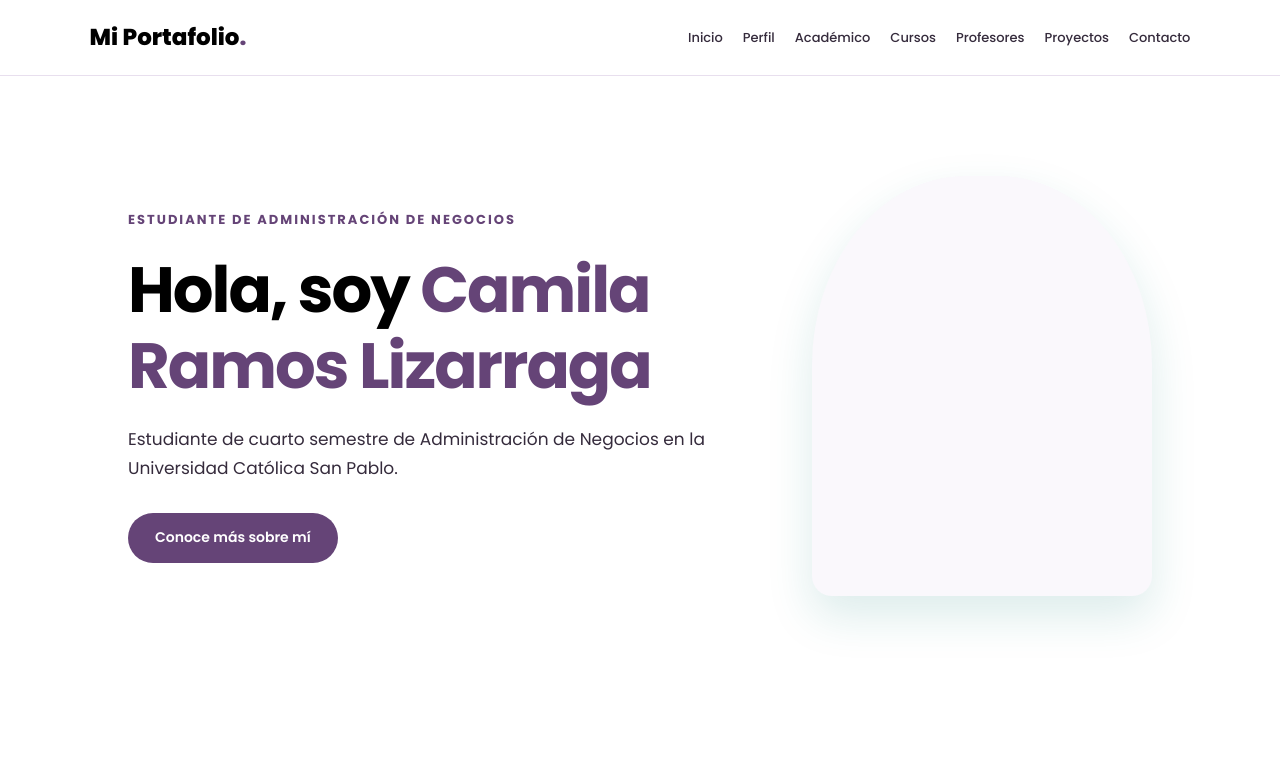
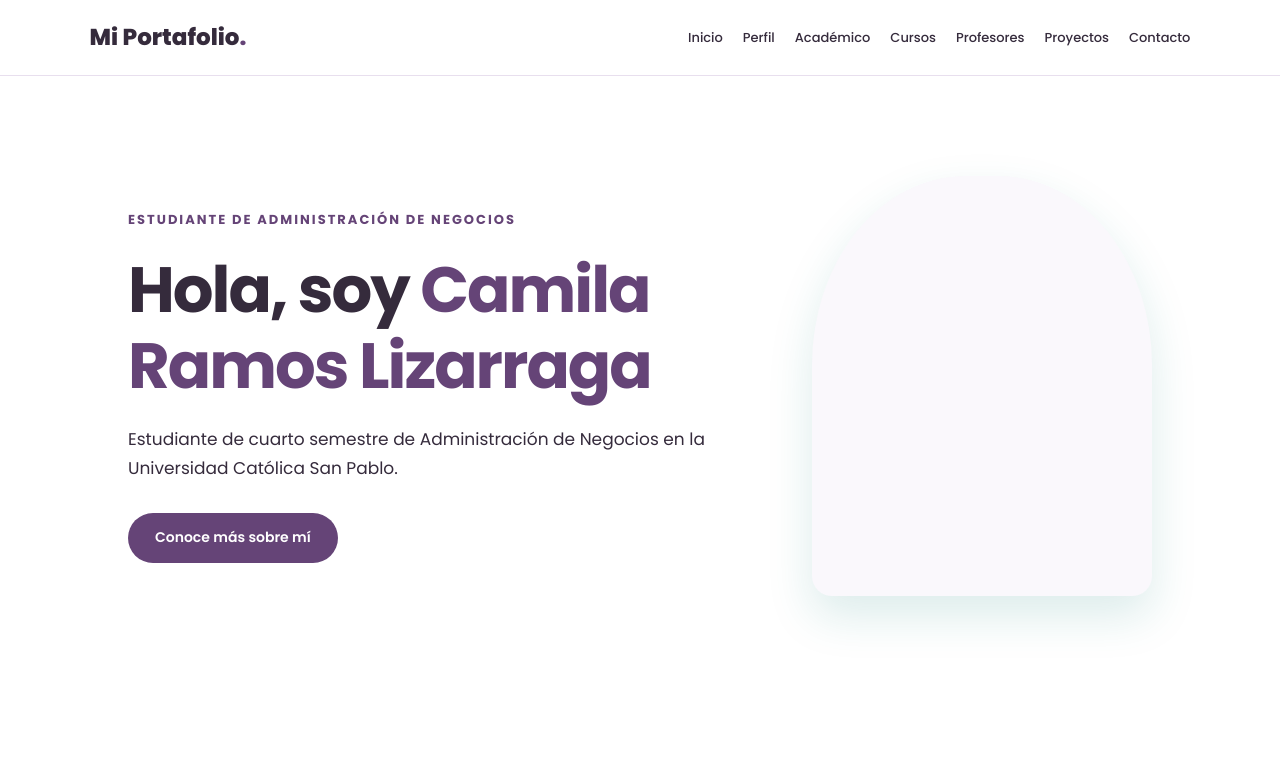
Before and after one commit to camilaramoslizarraga/pagina-web, a plain HTML site: page index.html in a window 1280 px wide. Shown: the top 778 px of the page. Drawn offline with Linux system fonts and the light colour scheme.

Commit message:
Add '--dark' variable to CSS rootCorregir variable de color del texto.
Added a new CSS variable '--dark' for consistent theming.

```diff
--- a/css/styles.css
+++ b/css/styles.css
@@ -10,13 +10,13 @@
   --primary: #654477;
   --primary-dark: #493258;
   --text: #352B3C;
+  --dark: #352B3C;
   --light: #FAF8FC;
   --white: #FFFFFF;
   --border: #E8DFEE;
   --lavender: #A88BC0;
   --lavender-light: #EDE5F3;
 }
-
 
 * {
     margin: 0;
```
